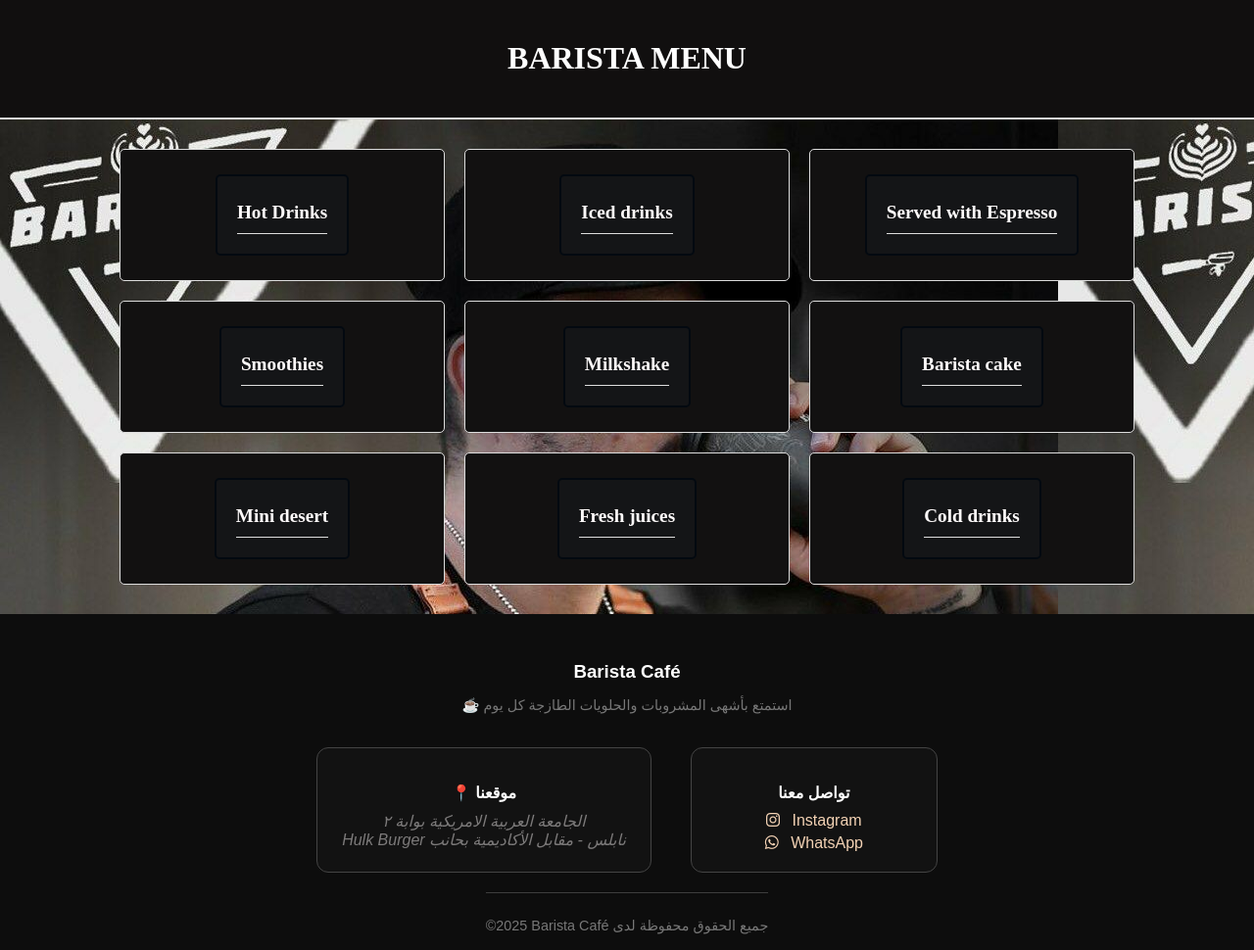
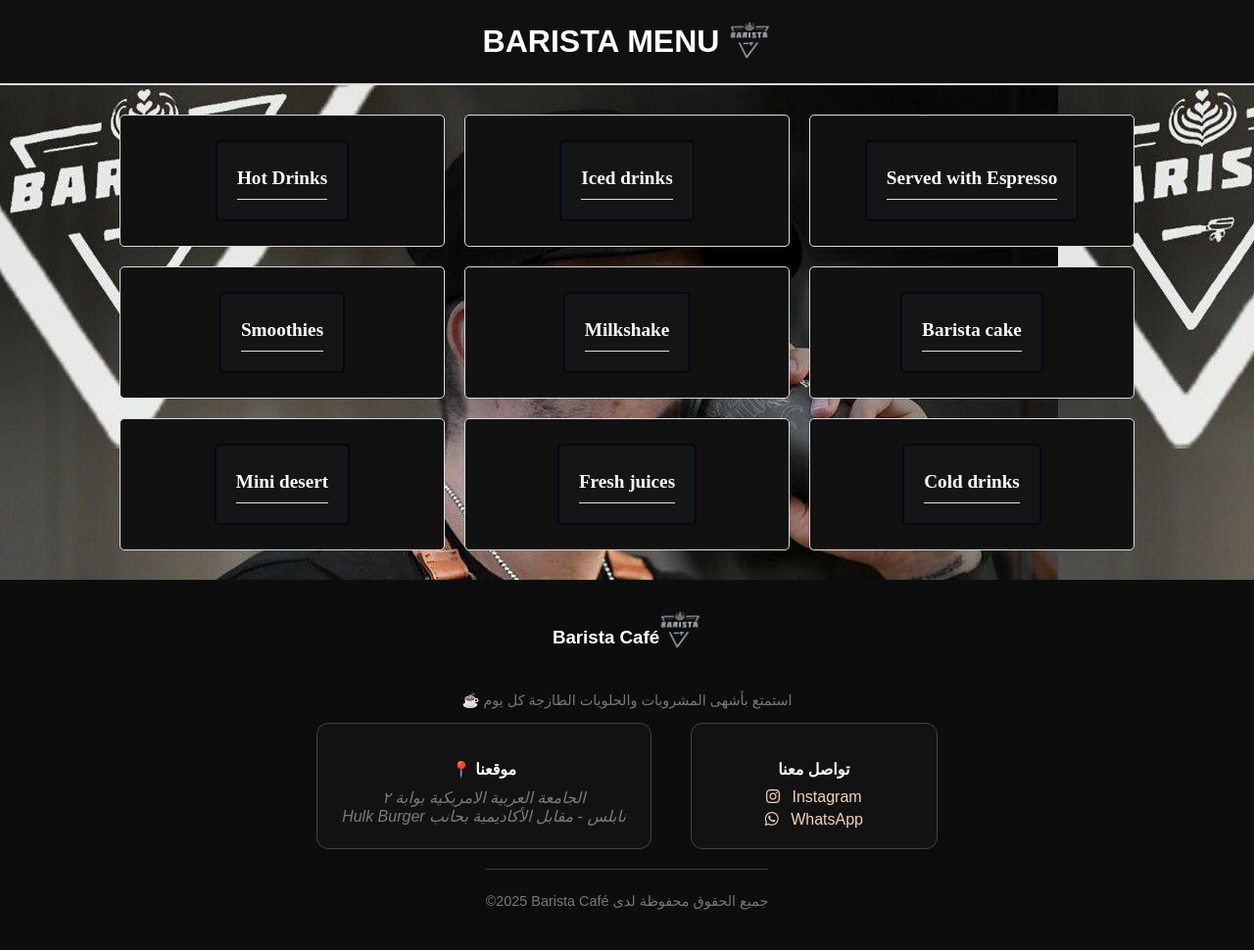
Before and after one commit to aseelqusy/Barista-Cafe, a plain HTML site: page index.html in a window 1280 px wide. Shown: the top 970 px of the page at 98% size. Drawn offline with Linux system fonts and the light colour scheme.

Commit message:
adding lodo

```diff
--- a/Styless.css
+++ b/Styless.css
@@ -5,16 +5,27 @@
 }
 
 header {
-  text-align: center;
+  display: flex; /* عشان نحط اللوجو والنص جنب بعض */
+  align-items: center;
+  justify-content: center;
+  gap: 10px; /* مسافة بين اللوجو والعنوان */
   padding: 20px;
   background-color: #110f0f;
   border-bottom: 2px solid #ddd;
 }
+
+header img {
+  height: 45px; /* حجم اللوجو */
+  width: auto;
+}
+
 h1 {
   color: white;
-  font-family: poppins;
+  font-family: 'Poppins', sans-serif;
   font-size: xx-large;
+  margin: 0; /* إزالة أي مسافات فوق أو تحت */
 }
+
 .menu-button {
   display: inline-block;
   background-color: #141517; /* Blue color */
--- a/footer.css
+++ b/footer.css
@@ -14,12 +14,20 @@
     margin: auto;
 }
 
+footer img {
+  height: 45px; /* حجم اللوجو */
+  width: auto;
+}
+
 .footer-about {
+    display: flex;
     background: none;
     border: none;
     padding: 0;
     margin-bottom: 20px;
 }
+
+
 
 .footer-middle {
     display: flex;
--- a/index.html
+++ b/index.html
@@ -4,7 +4,9 @@
 <head>
     <title> Barista Menu </title>
 
-    <img src="image/example.jpg" alt hidden>
+    <link rel="icon" type="image/png" href="image/logo.png">
+
+
     <meta charset="UTF-8">
     <meta name="viewport" content="width=device-width, initial-scale=1.0">
     <title>Barista Menu</title>
@@ -20,6 +22,8 @@
 <body>
     <header>
         <h1>BARISTA MENU</h1>
+        <img src="image/logo.png" alt="Barista Logo" class="logo">
+
     </header>
     <main>
 
@@ -483,6 +487,10 @@
             <!-- أول ديف بالنص -->
             <div class="footer-about">
                 <h3>Barista Café</h3>
+                <img src="image/logo.png" alt="Barista Logo" class="logo">
+
+            </div>
+            <div>
                 <p>☕ استمتع بأشهى المشروبات والحلويات الطازجة كل يوم</p>
             </div>
 
```
Also changed, not shown: image/logo.png (added).
